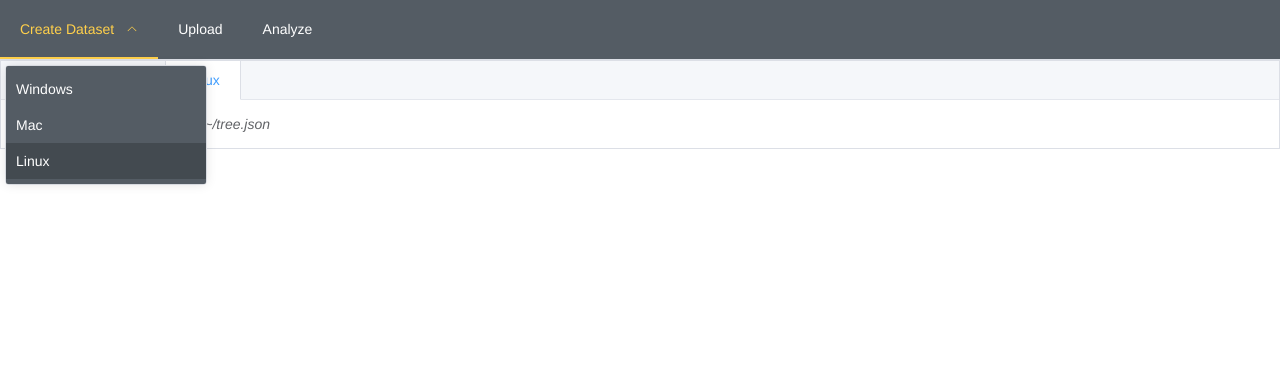
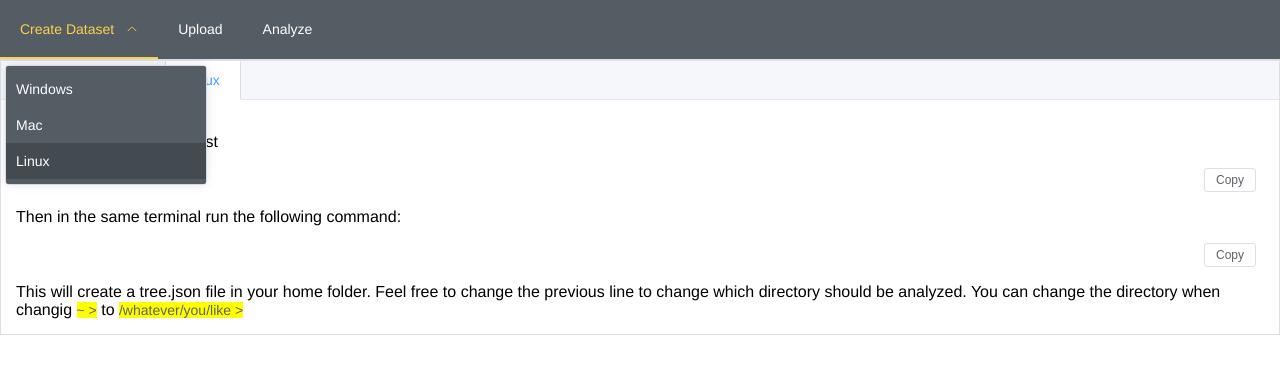
Before and after one commit to marcgauch/dashboard-design, a Vue app: page /create/windows in a window 1280 px wide. Both pictures are taken after a click on the item "Linux". Shown: the top 374 px of the page. Built offline with nearby package versions, Linux system fonts and the light colour scheme; what @imengyu/vue3-context-menu would draw is missing.

Commit message:
ADDED: Linuxtext

```diff
--- /dev/null
+++ b/src/components/create/CreateLinux.vue
@@ -0,0 +1,23 @@
+<template>
+  <div>
+    Open a new Terminal.<br />
+    Install the
+    <el-link href="http://mama.indstate.edu/users/ice/tree/" target="_blank">tree</el-link> command
+    first
+    <CopyText :text="setupCode"></CopyText>
+    Then in the same terminal run the following command:
+    <CopyText :text="treeCode"></CopyText>
+    This will create a tree.json file in your home folder. Feel free to change the previous line to
+    change which directory should be analyzed. You can change the directory when changig
+    <el-text tag="mark">~ &gt;</el-text> to
+    <el-text tag="mark">/whatever/you/like &gt;</el-text>
+  </div>
+</template>
+
+<script setup lang="ts">
+import CopyText from './CopyText.vue';
+const setupCode = `sudo apt update && sudo apt install -y tree`;
+const treeCode = `tree -a -J -R -s ~ > ~/tree.json`;
+</script>
+
+<style scoped></style>
--- a/src/views/CreateView.vue
+++ b/src/views/CreateView.vue
@@ -2,9 +2,7 @@
   <el-tabs type="border-card" class="create-card" v-model="selectedTab" @tab-click="updateTab">
     <el-tab-pane label="Windows" name="windows"><CreateWindows /></el-tab-pane>
     <el-tab-pane label="Mac" name="mac"><el-text tag="i">todo</el-text></el-tab-pane>
-    <el-tab-pane label="Linux" name="linux">
-      <el-text tag="i">tree -a -J -R -s ~/ownCloud/ > ~/tree.json</el-text>
-    </el-tab-pane>
+    <el-tab-pane label="Linux" name="linux"><CreateLinux /> </el-tab-pane>
   </el-tabs>
 </template>
 
@@ -13,6 +11,7 @@ import type { TabsPaneContext } from 'element-plus';
 import { ref, watch } from 'vue';
 import { useRoute, useRouter } from 'vue-router';
 import CreateWindows from '@/components/create/CreateWindows.vue';
+import CreateLinux from '@/components/create/CreateLinux.vue';
 
 const route = useRoute();
 const router = useRouter();
```
